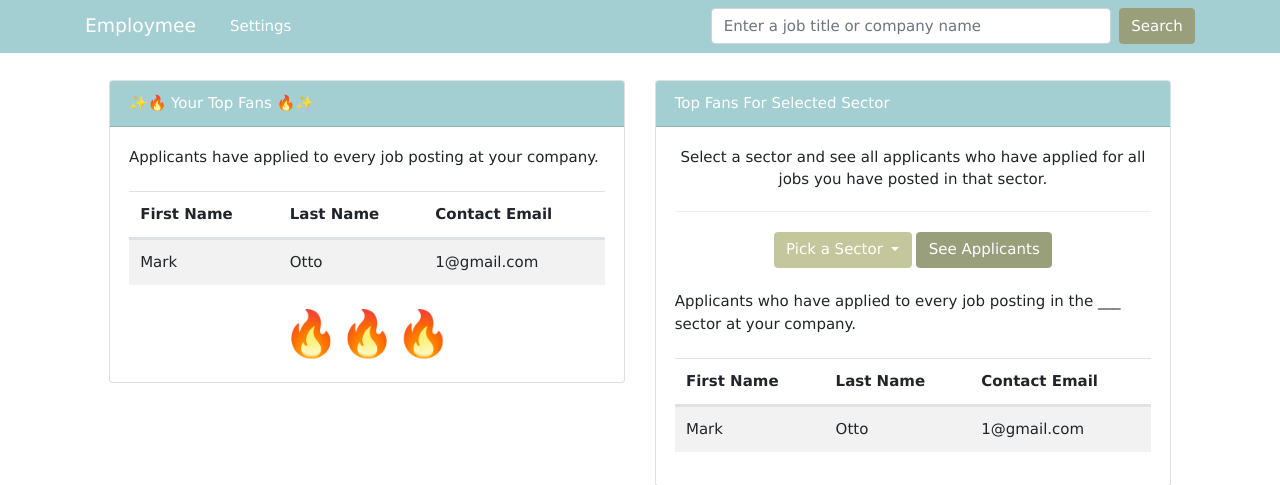
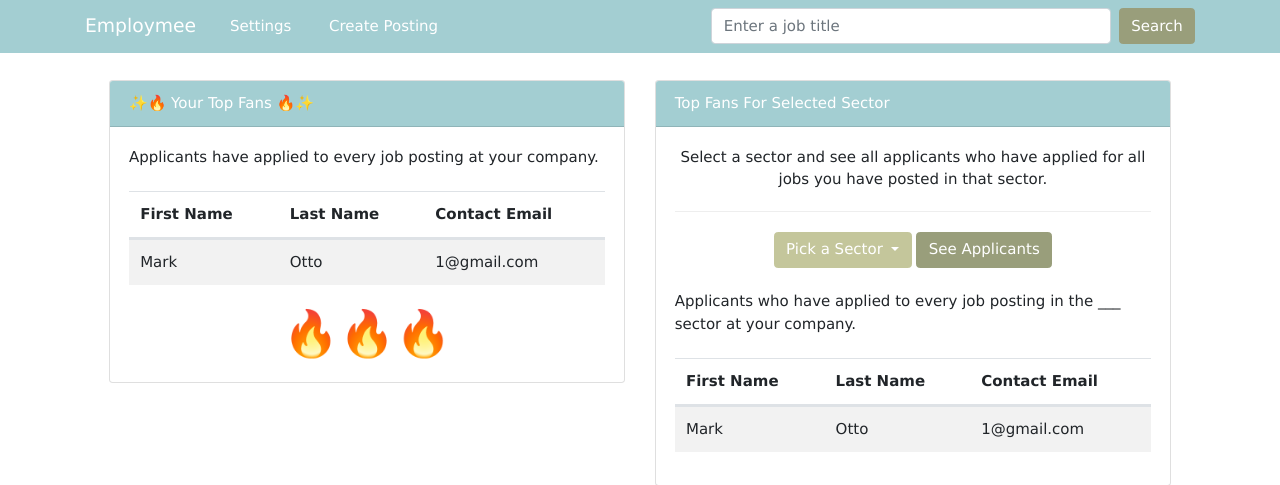
Before and after one commit to andrewzulaybar/employmee, a Django app: template jobportal/templates/jobportal/top-fans.html in a window 1280 px wide. Shown: the top 485 px of the page. Run offline with Django 3.2, Linux system fonts and the light colour scheme; the template is opened without the code that fills it, so the values that code supplies are empty; some libraries are stand-ins or nearby versions.

Commit message:
Fixed navbar in edit-posting and top-fans.

```diff
--- a/jobportal/templates/jobportal/home/home-comp.html
+++ b/jobportal/templates/jobportal/home/home-comp.html
@@ -106,7 +106,7 @@
                         <a class="dropdown-item" href="#">JobID2</a>
                         <a class="dropdown-item" href="#">JobID3</a>
                     </div>
-                    <a class="btn btn-success" href="#" role="button">See applicants</a>
+                    <a class="btn btn-success" href="#" role="button">See Applicants</a>
                 </div> <br>
                 <p>For JobID _____:</p>
                 <p style="font-size:200%;" align="center">7</p>
--- a/jobportal/templates/jobportal/top-fans.html
+++ b/jobportal/templates/jobportal/top-fans.html
@@ -1,4 +1,22 @@
 {% extends "jobportal/base.html" %}
+
+{% block employmee %}
+<a class="navbar-brand" href="{% url 'company-home' %}">Employmee</a>
+{% endblock employmee %}
+
+{% block navbar %}
+<li class="nav-item px-2">
+    <a class="nav-link" href="{% url 'settings-comp' %}">Settings</a>
+</li>
+<li class="nav-item px-2">
+    <a class="nav-link" href="{% url 'create-posting' %}">Create Posting</a>
+</li>
+{% endblock navbar %}
+
+{% block search %}
+<input class="form-control mr-sm-2" type="text" placeholder="Enter a job title"
+       style="width: 400px;">
+{% endblock search %}
 
 {% block main %}
 <div class="row">
```
